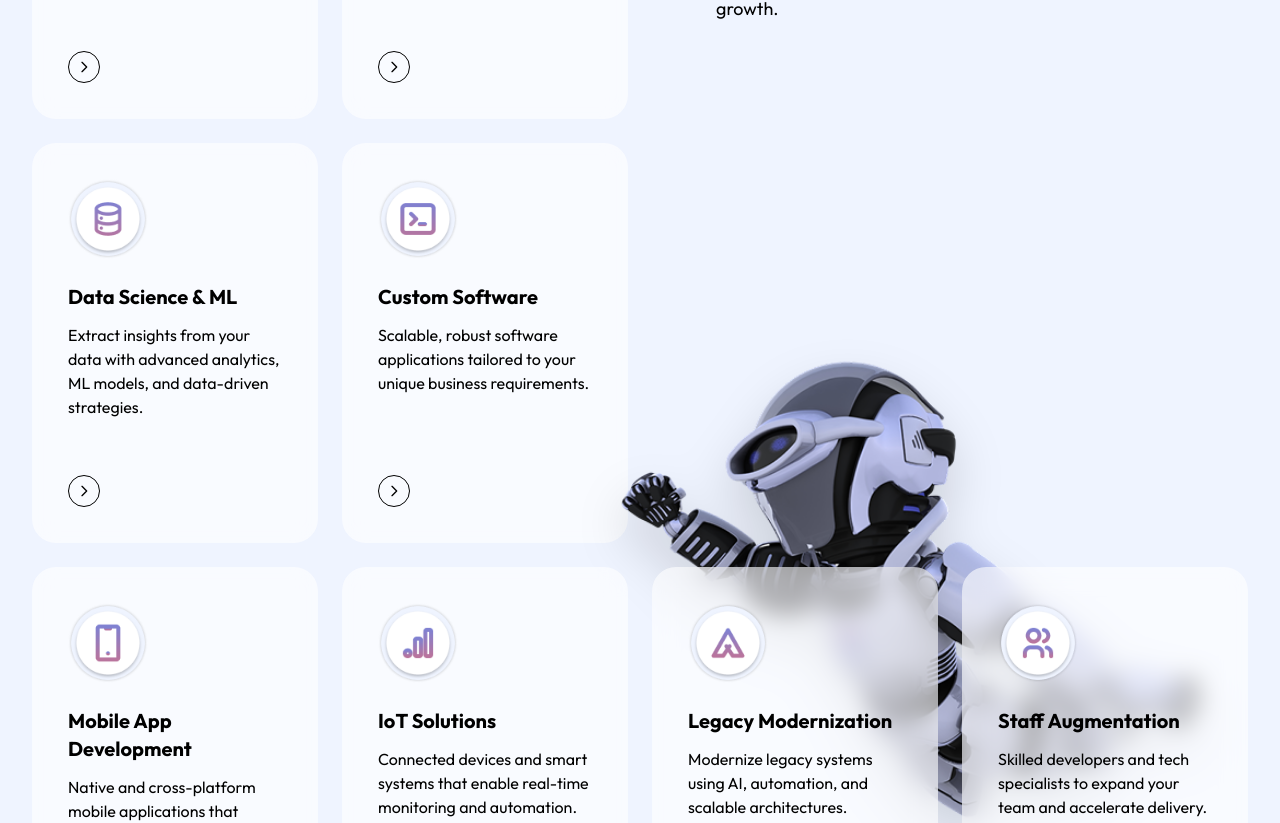
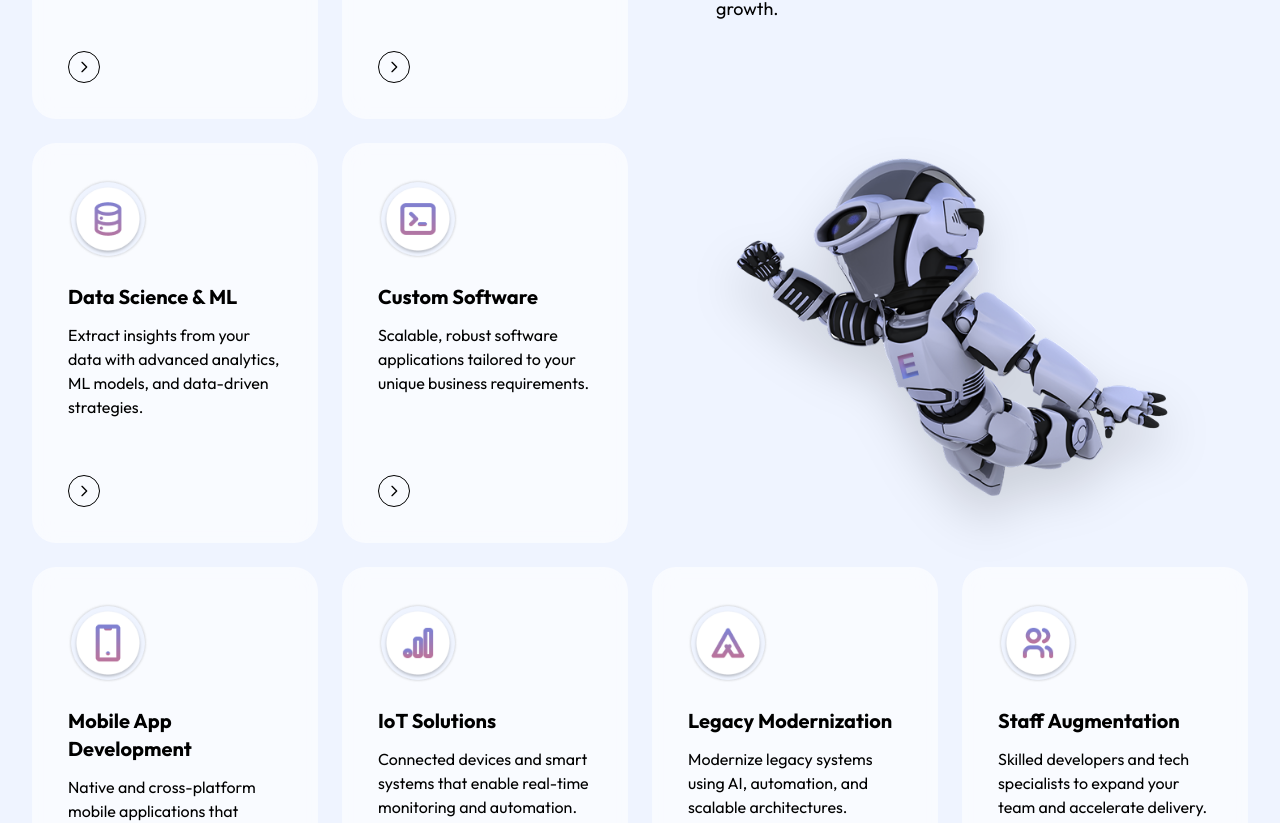
Before and after one commit to bhavya-radicalnow/elysyal-revamp, a Next.js app: page / in a window 1280 px wide. Shown: the part 1992-2815 px from the top of the page. Built offline with nearby package versions, Linux system fonts and the light colour scheme.

Commit message:
update the hero section  Fix mobile navbar opacity, adjust hero padding, and fix robot overlap

```diff
--- a/src/app/Tech-stack/page.js
+++ b/src/app/Tech-stack/page.js
@@ -18,7 +18,7 @@ export default function Techstack() {
   return (
 
     <ServicePageLayout
-      heroPadding="pt-44 md:pt-36 lg:pt-40 xl:pt-48 pb-44 md:pb-36 lg:pb-40 xl:pb-48"
+      heroPadding="pt-48 md:pt-36 lg:pt-40 xl:pt-48 pb-44 md:pb-36 lg:pb-40 xl:pb-48"
       title={<>Built <span className="font-normal">on Proven</span> Technology, <br /> <span className="font-normal   ">Designed for</span> What’s Next</>}
       description="We select modern, reliable technologies that deliver strong performance today while providing the flexibility and scalability needed to support tomorrow’s growth and evolving business demands."
       heroImage="/Tech-Stack Image 01 .webp"
--- a/src/components/layout/Navbar.js
+++ b/src/components/layout/Navbar.js
@@ -85,7 +85,7 @@ export default function Navbar() {
 
   return (
     <header
-      className={`fixed top-0 left-0 w-full z-50 transition-all duration-300 ${isScrolled ? "bg-white/60 backdrop-blur-md shadow-sm" : "bg-transparent"
+      className={`fixed top-0 left-0 w-full z-50 transition-all duration-300 ${isScrolled ? "bg-white/95 lg:bg-white/60 backdrop-blur-md shadow-sm" : "bg-transparent"
         }`}
     >
       <div className="max-w-7xl mx-auto px-4 py-5 flex items-center justify-between">
@@ -168,7 +168,7 @@ export default function Navbar() {
             relative
             p-3
             rounded-xl
-            bg-white/30
+            bg-white/90
             backdrop-blur-xl
             border border-white/40
             shadow-md
@@ -199,7 +199,7 @@ export default function Navbar() {
             className="
               lg:hidden
               absolute top-full left-0 w-full
-              bg-white/30
+              bg-white/95
               backdrop-blur-xl
               border-t border-white/40
               shadow-[0_8px_30px_rgba(0,0,0,0.12)]
--- a/src/components/layout/ServicePageLayout.js
+++ b/src/components/layout/ServicePageLayout.js
@@ -17,7 +17,7 @@ export default function ServicePageLayout({
   secondaryButton,
   children,
   alignImageBottom = false,
-  heroPadding = "pt-33 md:pt-20 lg:pt-24 xl:pt-35 pb-20 lg:pb-16",
+  heroPadding = "pt-48 md:pt-20 lg:pt-24 xl:pt-35 pb-20 lg:pb-16",
   backgroundImage
 }) {
   const [isLoading, setIsLoading] = useState(true);
@@ -36,7 +36,7 @@ export default function ServicePageLayout({
 
         {/* HERO SECTION */}
         <section
-          className={`${alignImageBottom ? "pt-33 md:pt-20 lg:pt-24 xl:pt-35 pb-0" : heroPadding} overflow-hidden relative`}
+          className={`${alignImageBottom ? "pt-48 md:pt-20 lg:pt-24 xl:pt-35 pb-0" : heroPadding} overflow-hidden relative`}
           style={backgroundImage ? {
             backgroundImage: `url('${backgroundImage}')`,
             backgroundSize: 'cover',
--- a/src/components/section/Hero.js
+++ b/src/components/section/Hero.js
@@ -19,7 +19,7 @@ export default function Hero() {
 
   return (
     <section className="relative overflow-hidden bg-[url('/bg.webp')] bg-cover bg-center">
-      <div className="max-w-7xl mx-auto px-4 sm:px-6 lg:px-8 pt-33 md:pt-20 lg:pt-24 xl:pt-35 ">
+      <div className="max-w-7xl mx-auto px-4 sm:px-6 lg:px-8 pt-40 md:pt-20 lg:pt-24 xl:pt-35 ">
         <div className="grid grid-cols-1 lg:grid-cols-2 gap-12 items-center">
 
           {/* LEFT CONTENT */}
--- a/src/components/section/Services.js
+++ b/src/components/section/Services.js
@@ -193,18 +193,11 @@ export default function Services() {
               flex items-center justify-center
             "
           >
-            <motion.div
-              animate={{ y: [0, -16, 0] }}
-              transition={{ duration: 6, repeat: Infinity, ease: "easeInOut" }}
+            <div
               className="
                 relative
                 w-full h-full
-                md:w-[90%] md:h-[90%]
-                lg:absolute lg:-right-16 lg:top-1/2
-                lg:-translate-y-1/2
-                lg:w-[115%] lg:h-[115%]
-                xl:w-[135%] xl:h-[135%]
-                pointer-events-none
+                flex items-center justify-center
               "
             >
               <ImageWithSkeleton
@@ -212,9 +205,9 @@ export default function Services() {
                 alt="Future Tech Robot"
                 width={900}
                 height={900}
-                className="object-contain w-full h-full max-w-[900px] drop-shadow-2xl"
+                className="object-contain w-full h-auto max-h-[400px] drop-shadow-2xl"
               />
-            </motion.div>
+            </div>
           </div>
 
           {/* ROW 3 CARDS */}
```
